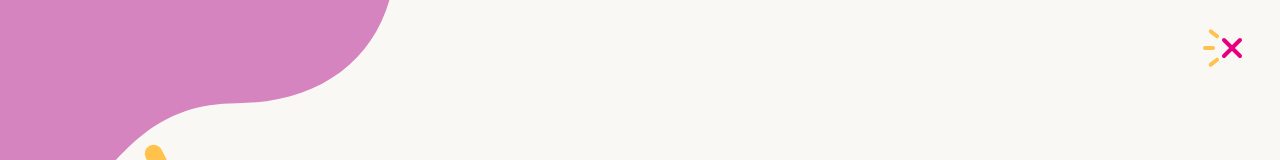
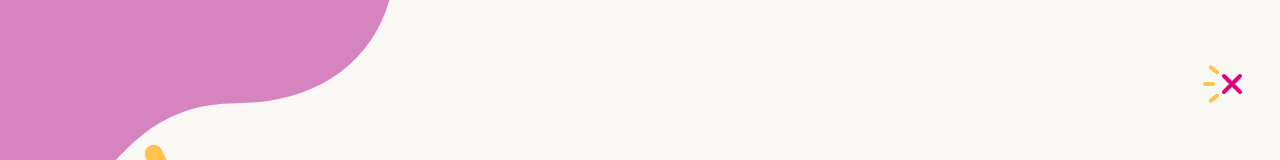
Before and after one commit to felipeabdo/divertin-site, a Next.js app: page / in a window 1280 px wide. Both pictures are taken after a click on the button "Abrir menu". Shown: the top 160 px of the page. Built offline with nearby package versions, Linux system fonts and the light colour scheme.

Commit message:
primeiro commit: menu hamburguer animado com troca de página

```diff
--- a/src/components/NavBar.tsx
+++ b/src/components/NavBar.tsx
@@ -2,7 +2,7 @@
 
 import Link from 'next/link';
 import { usePathname } from 'next/navigation';
-import { useEffect, useState } from 'react';
+import { useEffect, useLayoutEffect, useRef, useState } from 'react';
 
 type IconName = 'home' | 'face' | 'star' | 'chat';
 
@@ -32,12 +32,17 @@ const defaultLinks: NavLink[] = [
 /** Tempo máximo (ms) que o menu espera uma página carregar antes de fechar sozinho */
 const NAVIGATION_TIMEOUT = 10000;
 
-/** Distância vertical (px) entre o centro do X e o centro do hambúrguer (antigo "mt-18") */
-const HAM_Y = 36;
+/**
+ * Deslocamento vertical (px) do botão inteiro (hambúrguer + brilho + X).
+ * Os três ficam sempre exatamente no mesmo ponto; só este valor move o conjunto.
+ * 36 = a posição do seu hambúrguer original (antigo "mt-18").
+ * Use 0 para subir tudo para o topo do container.
+ */
+const BTN_OFFSET_Y = 36;
 
 /** Os 3 risquinhos: posição fechada (hambúrguer) e aberta (raios do brilho) */
 const bars = [0, 1, 2].map((i) => ({
-  closed: { x: 24, y: 24 + HAM_Y + (i - 1) * 8, a: 0 },
+  closed: { x: 24, y: 24 + (i - 1) * 8, a: 0 },
   open: [
     { x: 5.9, y: 9.8, a: 38 }, // raio de cima
     { x: 1, y: 24, a: 0 }, // raio do meio
@@ -47,6 +52,44 @@ const bars = [0, 1, 2].map((i) => ({
 
 /** Remove query, hash e barra final para comparar rotas */
 const normalizePath = (p: string) => p.split(/[?#]/)[0].replace(/\/+$/, '') || '/';
+
+/* ------------------------------------------------------------------ */
+/* "Passagem de bastão" do menu entre páginas                          */
+/*                                                                     */
+/* Se o NavBar for desmontado e montado de novo na troca de rota       */
+/* (ex.: ele está dentro de cada página), o estado "aberto" se perderia */
+/* e o menu sumiria de uma vez. Para evitar isso, ao clicar num link   */
+/* guardamos um aviso no sessionStorage; o NavBar da página nova lê o  */
+/* aviso, já nasce aberto (sem animação) e então desliza para fechar.  */
+/* ------------------------------------------------------------------ */
+
+const HANDOFF_KEY = 'navbar-menu-handoff';
+
+const setHandoff = () => {
+  try {
+    sessionStorage.setItem(HANDOFF_KEY, String(Date.now()));
+  } catch {}
+};
+
+const clearHandoff = () => {
+  try {
+    sessionStorage.removeItem(HANDOFF_KEY);
+  } catch {}
+};
+
+/** Lê e apaga o aviso. Só vale se for recente. */
+const consumeHandoff = () => {
+  try {
+    const t = Number(sessionStorage.getItem(HANDOFF_KEY));
+    sessionStorage.removeItem(HANDOFF_KEY);
+    return !!t && Date.now() - t < NAVIGATION_TIMEOUT;
+  } catch {
+    return false;
+  }
+};
+
+// useLayoutEffect roda antes da pintura (sem "piscada"); no servidor usamos useEffect
+const useIsoLayoutEffect = typeof window !== 'undefined' ? useLayoutEffect : useEffect;
 
 /* ------------------------------------------------------------------ */
 /* Ícones (SVG em código)                                              */
@@ -192,43 +235,84 @@ function DrawerDecorations() {
 export default function NavBar({ links = defaultLinks }: NavBarProps) {
   const pathname = usePathname();
   const [isOpen, setIsOpen] = useState(false);
+  /** true = aplica o estado visual na hora, sem animar (usado só na passagem de bastão) */
+  const [instant, setInstant] = useState(false);
   /** href da página que está carregando (o menu fica aberto enquanto isso) */
   const [pendingHref, setPendingHref] = useState<string | null>(null);
+
+  const prevPathname = useRef(pathname);
+  const handoffChecked = useRef(false);
+  const handoffActive = useRef(false);
+
+  // PASSAGEM DE BASTÃO: este NavBar acabou de montar numa página nova logo
+  // depois de um clique no menu. Ele nasce aberto (idêntico ao menu da página
+  // anterior, sem animação) e, quando a página já está pronta, desliza para fechar.
+  useIsoLayoutEffect(() => {
+    if (!handoffChecked.current) {
+      handoffChecked.current = true;
+      handoffActive.current = consumeHandoff();
+    }
+    if (!handoffActive.current) return;
+
+    setInstant(true);
+    setIsOpen(true);
+
+    let raf2 = 0;
+    const raf1 = requestAnimationFrame(() => {
+      raf2 = requestAnimationFrame(() => {
+        setInstant(false);
+        setIsOpen(false);
+      });
+    });
+    return () => {
+      cancelAnimationFrame(raf1);
+      cancelAnimationFrame(raf2);
+    };
+  }, []);
+
+  const closeMenu = () => {
+    setIsOpen(false);
+    setPendingHref(null);
+    clearHandoff();
+  };
 
   const toggleMenu = () => {
     setIsOpen((open) => !open);
     setPendingHref(null);
+    clearHandoff();
   };
 
   // Clique num link do menu:
   // - mesma página: fecha o menu na hora
-  // - outra página: mantém o menu aberto até a rota mudar (veja o efeito abaixo)
+  // - outra página: mantém o menu aberto até a rota mudar
   const handleLinkClick = (e: React.MouseEvent<HTMLAnchorElement>, href: string) => {
     // cliques com ctrl/cmd/shift (nova aba/janela) não devem prender o menu
     if (e.metaKey || e.ctrlKey || e.shiftKey || e.altKey || e.button !== 0) return;
 
     if (normalizePath(href) === normalizePath(pathname)) {
-      setIsOpen(false);
-      setPendingHref(null);
+      closeMenu();
       return;
     }
     setPendingHref(href);
+    setHandoff();
   };
 
-  // A nova página terminou de carregar (a rota mudou): o menu desliza de volta
+  // A rota mudou e este NavBar continua montado (ex.: está no layout):
+  // a nova página já carregou, então o menu desliza de volta.
+  // (Na montagem inicial não faz nada, para não atropelar a passagem de bastão.)
   useEffect(() => {
-    setIsOpen(false);
-    setPendingHref(null);
+    if (prevPathname.current === pathname) return;
+    prevPathname.current = pathname;
+    closeMenu();
+    // eslint-disable-next-line react-hooks/exhaustive-deps
   }, [pathname]);
 
   // Segurança: se a navegação demorar demais ou falhar, o menu não fica preso
   useEffect(() => {
     if (!pendingHref) return;
-    const t = setTimeout(() => {
-      setIsOpen(false);
-      setPendingHref(null);
-    }, NAVIGATION_TIMEOUT);
+    const t = setTimeout(closeMenu, NAVIGATION_TIMEOUT);
     return () => clearTimeout(t);
+    // eslint-disable-next-line react-hooks/exhaustive-deps
   }, [pendingHref]);
 
   // Trava o scroll do body e permite fechar com ESC
@@ -237,21 +321,19 @@ export default function NavBar({ links = defaultLinks }: NavBarProps) {
     const prev = document.body.style.overflow;
     document.body.style.overflow = 'hidden';
     const onKey = (e: KeyboardEvent) => {
-      if (e.key === 'Escape') {
-        setIsOpen(false);
-        setPendingHref(null);
-      }
+      if (e.key === 'Escape') closeMenu();
     };
     window.addEventListener('keydown', onKey);
     return () => {
       document.body.style.overflow = prev;
       window.removeEventListener('keydown', onKey);
     };
+    // eslint-disable-next-line react-hooks/exhaustive-deps
   }, [isOpen]);
 
   return (
     <div className="relative">
-      {/* BOTÃO ÚNICO ANIMADO: hambúrguer -> brilho -> X */}
+      {/* BOTÃO ÚNICO ANIMADO: hambúrguer -> brilho -> X (todos no mesmo ponto) */}
       <style>{`
         @keyframes navx-glow {
           0%   { transform: scale(.2); opacity: 0; }
@@ -275,15 +357,10 @@ export default function NavBar({ links = defaultLinks }: NavBarProps) {
               </radialGradient>
             </defs>
 
-            {/* área de clique do hambúrguer (que fica mais abaixo) */}
-            <rect
-              x="8"
-              y={24 + HAM_Y - 18}
-              width="32"
-              height="36"
-              fill="transparent"
-              style={{ display: isOpen ? 'none' : 'block' }}
-            />
+            {/* Tudo dentro deste grupo compartilha o mesmo centro (24, 24) */}
+            <g transform={`translate(0 ${BTN_OFFSET_Y})`}>
+              {/* área de clique */}
+              <rect x="8" y="6" width="32" height="36" fill="transparent" />
 
               {/* clarão que ilumina o X */}
               <circle
@@ -294,7 +371,8 @@ export default function NavBar({ links = defaultLinks }: NavBarProps) {
                 style={{
                   transformOrigin: '24px 24px',
                   opacity: 0,
-                animation: isOpen ? 'navx-glow 800ms ease-out 280ms both' : 'none',
+                  animation:
+                    isOpen && !instant ? 'navx-glow 800ms ease-out 280ms both' : 'none',
                 }}
               />
 
@@ -307,7 +385,9 @@ export default function NavBar({ links = defaultLinks }: NavBarProps) {
                   transformOrigin: '24px 24px',
                   transform: isOpen ? 'scale(1) rotate(0deg)' : 'scale(0) rotate(-120deg)',
                   opacity: isOpen ? 1 : 0,
-                transition: isOpen
+                  transition: instant
+                    ? 'none'
+                    : isOpen
                       ? 'transform 550ms cubic-bezier(.34,1.56,.64,1) 280ms, opacity 150ms ease 280ms'
                       : 'transform 200ms ease-in, opacity 150ms ease',
                 }}
@@ -324,7 +404,9 @@ export default function NavBar({ links = defaultLinks }: NavBarProps) {
                     key={i}
                     style={{
                       transform: `translate(${p.x}px, ${p.y}px) rotate(${p.a}deg)`,
-                    transition: `transform 450ms cubic-bezier(.65,0,.35,1) ${delay}ms`,
+                      transition: instant
+                        ? 'none'
+                        : `transform 450ms cubic-bezier(.65,0,.35,1) ${delay}ms`,
                     }}
                   >
                     <line
@@ -338,12 +420,15 @@ export default function NavBar({ links = defaultLinks }: NavBarProps) {
                         stroke: isOpen ? '#ffc34d' : '#e6407d',
                         strokeDasharray: isOpen ? '8 22' : '22 22',
                         strokeDashoffset: isOpen ? -7 : 0,
-                      transition: `stroke 400ms ease ${delay}ms, stroke-dasharray 450ms ease ${delay}ms, stroke-dashoffset 450ms ease ${delay}ms`,
+                        transition: instant
+                          ? 'none'
+                          : `stroke 400ms ease ${delay}ms, stroke-dasharray 450ms ease ${delay}ms, stroke-dashoffset 450ms ease ${delay}ms`,
                       }}
                     />
                   </g>
                 );
               })}
+            </g>
           </svg>
         </button>
       </div>
@@ -379,6 +464,8 @@ export default function NavBar({ links = defaultLinks }: NavBarProps) {
           backgroundColor: '#faf8f4',
           // Altura da pílula: acompanha largura E altura da tela
           ['--pill-h' as string]: 'clamp(52px, min(15.7vw, 11.5vh), 112px)',
+          // Na passagem de bastão a gaveta já nasce aberta, sem animar
+          transition: instant ? 'none' : undefined,
         }}
       >
         <DrawerDecorations />
```
Lines whose indentation alone changed are shown as unchanged.
